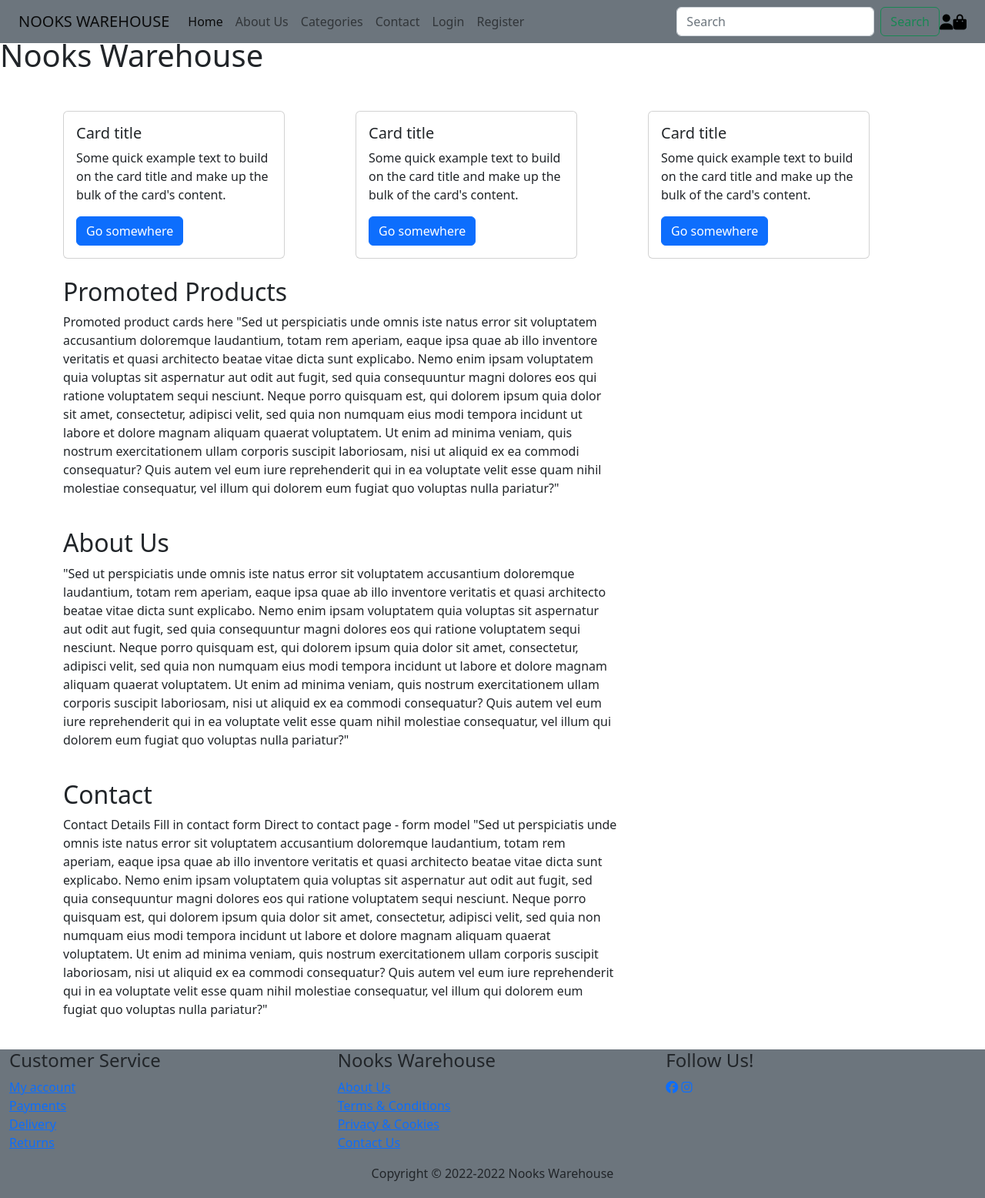
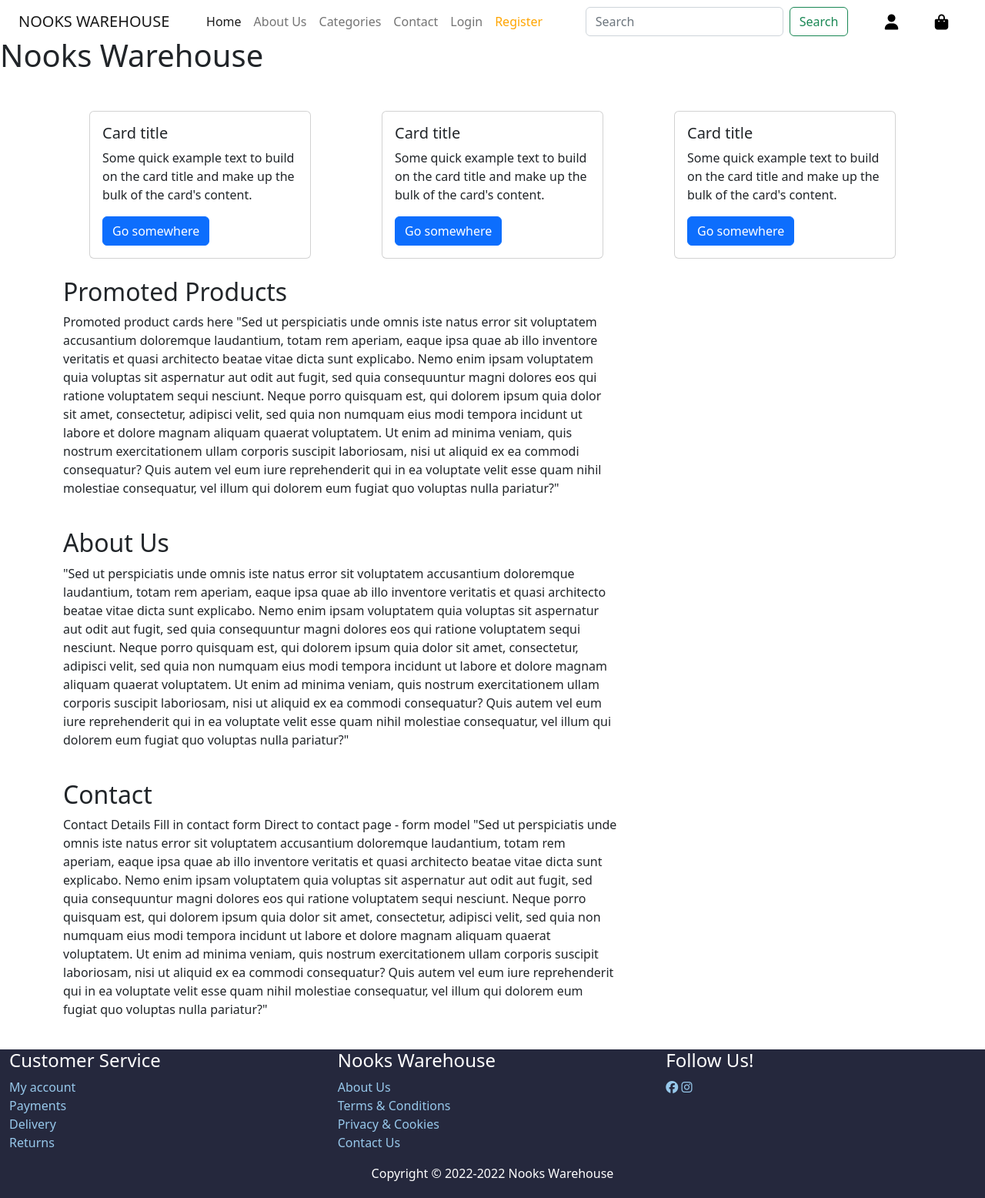
Before and after one commit to sharondrinkwaard/nookswarehouse, a Django app: page / in a window 1280 px wide. Shown: the whole page at 77% size. Run offline with Django 3.2, Linux system fonts and the light colour scheme; parts of the project's set-up code (start-up, migrations or seed data) failed here and were passed over; some libraries are stand-ins or nearby versions.

Commit message:
Add css for index page

```diff
--- a/static/css/base.css
+++ b/static/css/base.css
@@ -1,17 +1,36 @@
-html {
-    height: 100%;
+
+* {
+    margin: auto;
+}
+.body {
+    display: flex;
 }
 
 body {
     /* background: url('/media/logo_nooks_warehouse.png') no-repeat center center;
     background-size: cover; */
+    background-color: white;
     height: calc(100vh - 160px);
 }
+/* ----------------------------------------- HEADER */
 
-text-orange {
+header {
+    background-color: white;
+}
+.text-orange {
     color: orange !important;
 }
 
+/* ----------------------------------------- FOOTER */
+
 footer {
-    background-color: orange !important;
+    background-color: #25283D;
+    color: white;
 }
+
+footer a {
+    color: #97C8EB;
+    text-decoration: none;
+}
+
+/* ----------------------------------------- MEDIA QUERIES */
--- a/templates/base.html
+++ b/templates/base.html
@@ -22,8 +22,8 @@
 
 </head>
 <body class="mt-5">
-  <header class="container-fluid fixed-top bg-secondary w-100">
-    <nav class="navbar navbar-expand-lg bg-secondary">
+  <header class="container-fluid fixed-top w-100">
+    <nav class="navbar navbar-expand-lg">
       <div class="container-fluid">
         <a class="navbar-brand" id="logo" href="#">NOOKS WAREHOUSE</a>
         <button class="navbar-toggler" type="button" data-bs-toggle="collapse" data-bs-target="#navbarTogglerDemo02" aria-controls="navbarTogglerDemo02" aria-expanded="false" aria-label="Toggle navigation">
@@ -32,7 +32,7 @@
         <div class="collapse navbar-collapse" id="navbarTogglerDemo02">
           <ul class="navbar-nav me-auto mb-2 mb-lg-0">
             <li class="nav-item">
-              <a class="nav-link active" aria-current="page" href="#">Home</a>
+              <a class="nav-link active" aria-current="page" href="">Home</a>
             </li>
             <li class="nav-item">
               <a class="nav-link" href="#about-us-section">About Us</a>
@@ -43,23 +43,33 @@
             <li class="nav-item">
               <a class="nav-link" href="#contact-section">Contact</a>
             </li>
+
+            {% if user.is_authenticated %}
             <li class="nav-item">
-              <a class="nav-link" href="#">Login</a>
+              <a class="nav-link" href="">My Account</a>
             </li>
             <li class="nav-item">
-              <a class="nav-link text-orange" href="#">Register</a>
+              <a class="nav-link" href="{% url 'account_logout' %}">Sign Out</a>
             </li>
+            {% else %}
+            <li class="nav-item">
+              <a class="nav-link" href="{% url 'account_login' %}">Login</a>
+            </li>
+            <li class="nav-item">
+              <a class="nav-link text-orange" href="{% url 'account_signup' %}">Register</a>
+            </li>
+            {% endif %}
           </ul>
           <form class="d-flex" role="search">
             <input class="form-control me-2" type="search" placeholder="Search" aria-label="Search">
             <button class="btn btn-outline-success" type="submit">Search</button>
           </form>
-          <a class="nav-item nav-link text-black nav-link" href="#" id="user-options" data-toggle="dropdown" aria-haspopup="true" aria-expanded="false">
+          <a class="nav-item nav-link text-black" href="#" id="user-options" data-toggle="dropdown" aria-haspopup="true" aria-expanded="false">
             <div class="text-center">
                 <div><i class="fas fa-user fa-lg"></i></div>
             </div>
           </a>
-          <a class="nav-item nav-link text-info font-weight-bold text-black nav-link" href="">
+          <a class="nav-item nav-link text-info font-weight-bold text-black" href="">
             <div class="text-center">
                 <div><i class="fas fa-shopping-bag fa-lg"></i></div>
             </div>
@@ -79,7 +89,7 @@
   {% block content %}
   {% endblock %}
 
-  <footer class="container-fluid bm-0 bg-secondary w-100">
+  <footer class="container-fluid bm-0 w-100">
     <div class="row align-items">
       <div class="col">
         <h4>Customer Service</h4>
```
Also changed, not shown: shop/settings.py (+7 -7 lines).
